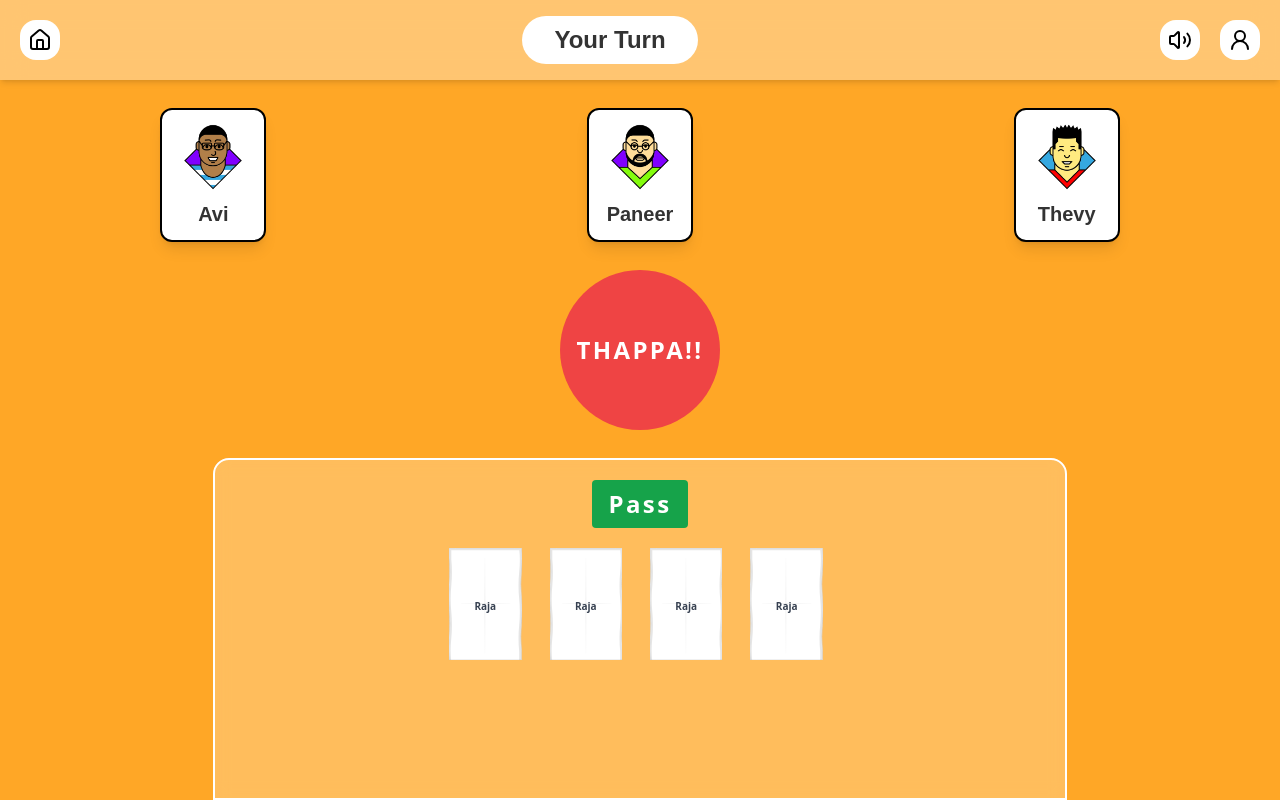
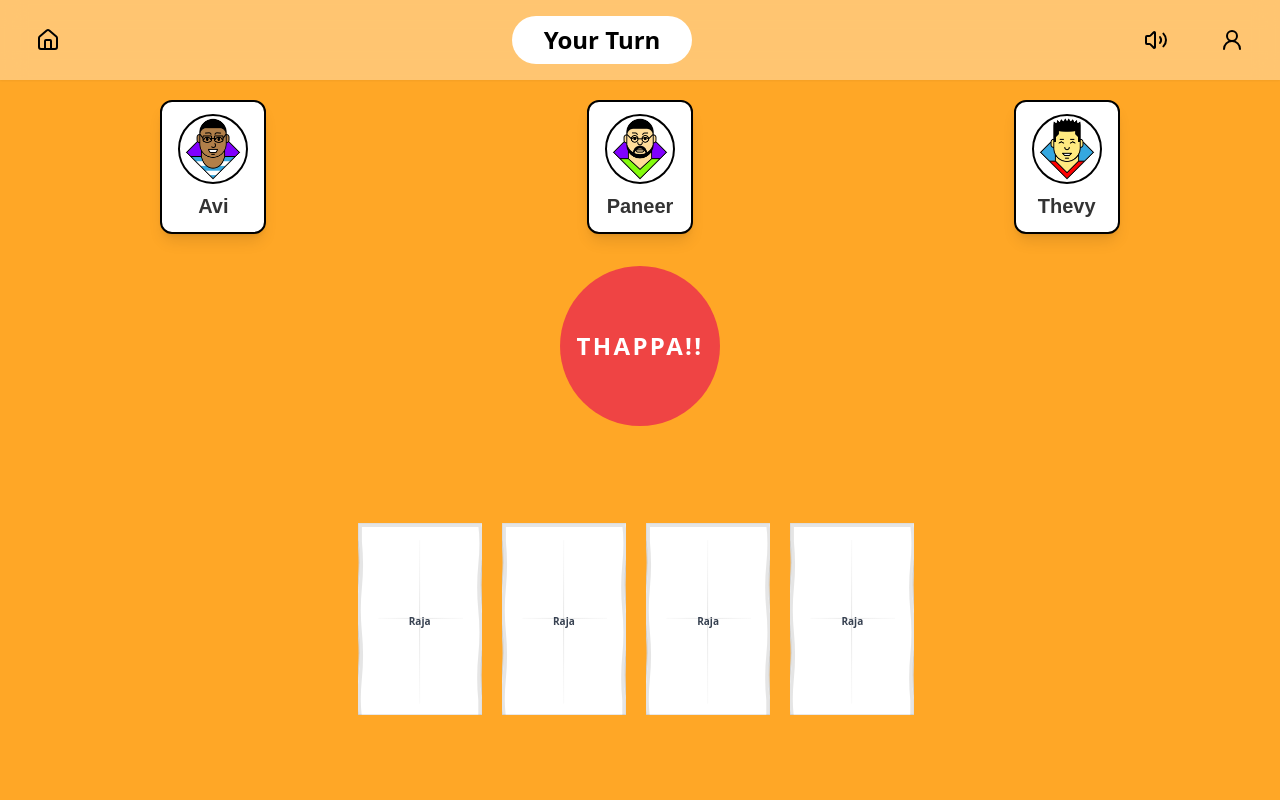
Before and after one commit to MuneerAhmed03/parchi-app, a Next.js app: page /game in a window 1280 px wide. Built offline with nearby package versions, Linux system fonts and the light colour scheme; a web font is replaced by a local one.

Commit message:
Update game page components

```diff
--- a/src/components/game/game-component.tsx
+++ b/src/components/game/game-component.tsx
@@ -1,26 +1,26 @@
-import React from "react";
+"use client";
+import React, { useState } from "react";
 import GameHeader from "./game-header";
 import { players } from "../lobby/lobby-component";
 import GamePlayerCard from "./game-player-card";
 import Parchi from "./parchi";
 
 const GameComponent = () => {
+  const [selectedPlayer, setSelectedPlayer] = useState<number | null>(null);
+
   return (
-    <main className="flex flex-col gap-7 h-screen w-screen overflow-hidden">
+    <main className="flex flex-col gap-5 h-screen w-screen overflow-hidden">
       <GameHeader />
       <div className="flex justify-around">
         {players.slice(0, 3).map((player) => (
           <GamePlayerCard key={player.id} name={player.name} avtar={player.avtar} />
         ))}
       </div>
-      <button className="bg-red-500 rounded-full text-2xl text-center font-extrabold tracking-widest w-40 h-40 mx-auto">THAPPA!!</button>
-      <div className="flex-1 bg-white border-white border-2 bg-opacity-25 backdrop-blur rounded-t-2xl w-2/3 mx-auto p-5 flex flex-col gap-5">
-        <button className="text-center text-2xl w-fit mx-auto font-extrabold bg-green-600 tracking-widest">Pass</button>
-        <div className="flex gap-5 w-fit mx-auto">
-          {players.map((player) => (
-            <Parchi key={player.id} />
-          ))}
-        </div>
+      <button className="bg-red-500 mt-3 rounded-full hover:scale-110 text-2xl text-center font-extrabold tracking-widest w-40 h-40 mx-auto">THAPPA!!</button>
+      <div className="flex-1 w-2/3 mx-auto justify-center items-center pb-2 flex gap-3">
+        {players.map((player) => (
+          <Parchi key={player.id} playerId={player.id} selectedPlayer={selectedPlayer} setSelectedPlayer={setSelectedPlayer} />
+        ))}
       </div>
     </main>
   );
--- a/src/components/game/game-header.tsx
+++ b/src/components/game/game-header.tsx
@@ -3,16 +3,16 @@ import React from "react";
 
 const GameHeader = () => {
   return (
-    <header className="h-20 flex justify-between px-5 items-center bg-white bg-opacity-35 backdrop-blur-md shadow-md">
-      <button className="bg-white rounded-2xl p-2">
+    <header className="h-20 flex justify-between px-5 items-center bg-white bg-opacity-35 backdrop-blur-md shadow-sm">
+      <button className="bg-transparent">
         <Home className="text-black" />
       </button>
-      <div className="bg-white text-2xl font-pencil font-bold rounded-3xl px-8 py-2">Your Turn</div>
+      <div className="bg-white text-2xl text-black font-bold rounded-3xl px-8 py-2">Your Turn</div>
       <div className="flex gap-5">
-        <button className="bg-white rounded-2xl p-2">
+        <button className="bg-transparent">
           <Volume2 className="text-black" />
         </button>
-        <button className="bg-white rounded-2xl p-2">
+        <button className="bg-transparent">
           <UserRound className="text-black" />
         </button>
       </div>
--- a/src/components/game/game-player-card.tsx
+++ b/src/components/game/game-player-card.tsx
@@ -8,8 +8,8 @@ interface GamePlayerCardProps {
 
 const GamePlayerCard: FC<GamePlayerCardProps> = ({ name, avtar }) => {
   return (
-    <div className="bg-white rounded-xl shadow-lg py-3 px-4 border-2 border-black flex flex-col items-center gap-2">
-      <Image src={avtar} alt="user" width={70} height={70} />
+    <div className="bg-white transition-transform transform hover:-translate-y-2 hover:scale-105 hover:shadow-2xl duration-300 ease-in-out rounded-xl shadow-lg py-3 px-4 border-2 border-black flex flex-col items-center gap-2">
+      <Image src={avtar} alt="user" width={70} height={70} className="rounded-full border-2 border-black transition-transform transform hover:rotate-6" />
       <p className="font-bold text-xl font-pencil">{name}</p>
     </div>
   );
--- a/src/components/game/parchi.tsx
+++ b/src/components/game/parchi.tsx
@@ -1,16 +1,39 @@
-import React from "react";
+import { FC } from "react";
 import ParchiSvg from "../parchi-svg";
 
-const Parchi = () => {
+interface ParchiProps {
+  playerId: number;
+  selectedPlayer: number | null;
+  setSelectedPlayer: (id: number | null) => void;
+}
+
+const Parchi: FC<ParchiProps> = ({ playerId, selectedPlayer, setSelectedPlayer }) => {
+  const isSelected = selectedPlayer === playerId; // Check if this Parchi is selected
+
   return (
-    <div className="relative w-fit h-28 mr-2">
+    <div className={`relative w-fit group hover:cursor-pointer transition-transform duration-500 hover:rotate-6 hover:-translate-y-2 hover:scale-110 ease-in-out hover:cursor h-48 mr-2 ${isSelected && "border-2 border-black"}`} onClick={() => setSelectedPlayer(playerId)}>
       {/* Title on top */}
       <div className="absolute top-1/2 left-1/2 transform -translate-x-1/2 -translate-y-1/2 px-2 py-1">
-        <span className="text-[10px] font-bold text-gray-700">Raja</span>
+        <span className="text-[10px] font-bold text-gray-700 group-hover:text-base transition-all duration-300">Raja</span>
       </div>
 
       {/* SVG Rendering */}
-      <ParchiSvg className="w-full h-full" />
+      <ParchiSvg className="w-full h-full " />
+
+      {/* Pass Button */}
+      {isSelected && (
+        <div className="absolute top-1/2 left-1/2 transform -translate-x-1/2 transition-all duration-500 ease-in-out">
+          <button
+            className="bg-green-500 text-white border border-black font-bold py-1 px-3 text-xl rounded shadow-lg tracking-wide animate-bounce"
+            onClick={(e) => {
+              e.stopPropagation(); // Prevent parent click
+              setSelectedPlayer(null); // Reset selected player
+            }}
+          >
+            Pass
+          </button>
+        </div>
+      )}
     </div>
   );
 };
```
